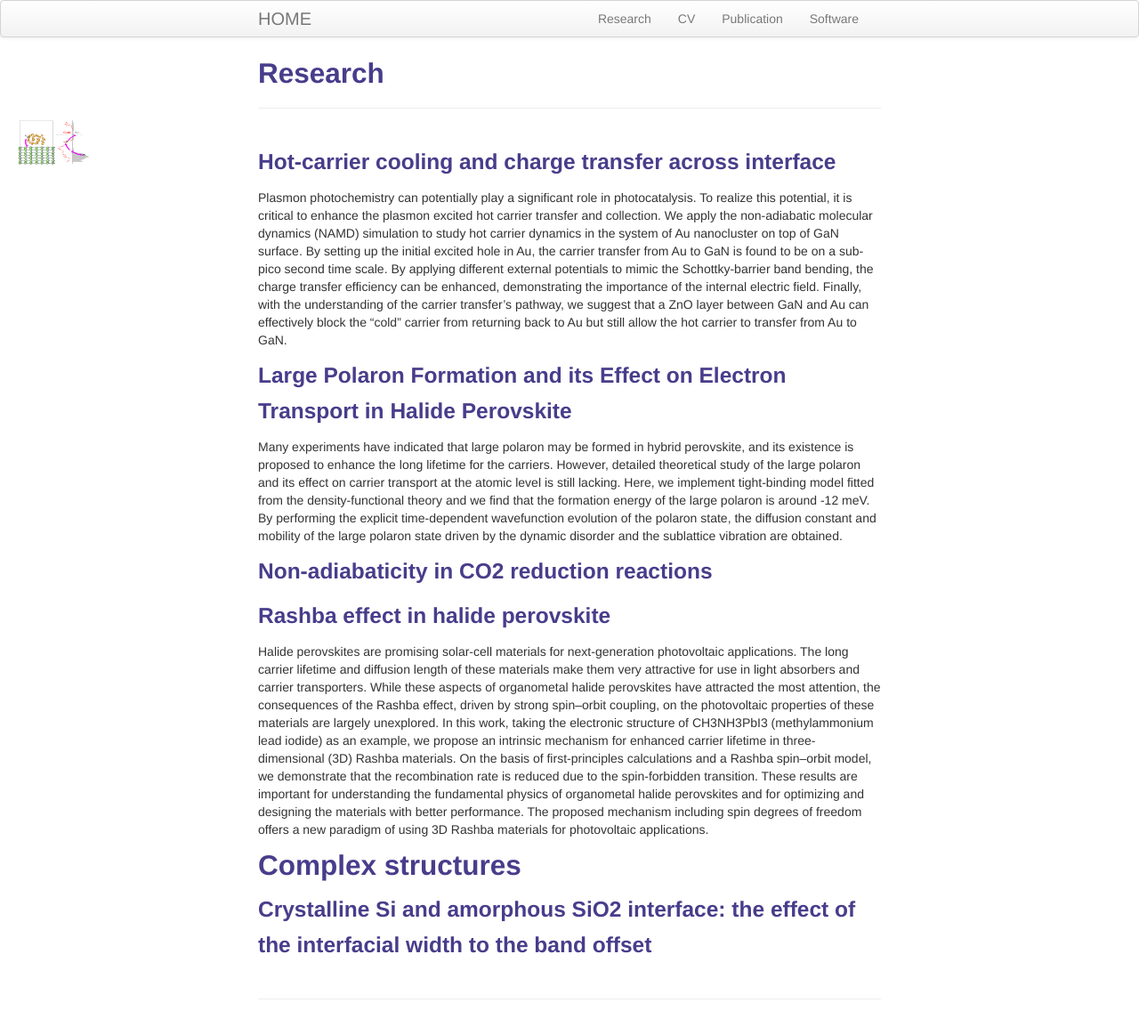
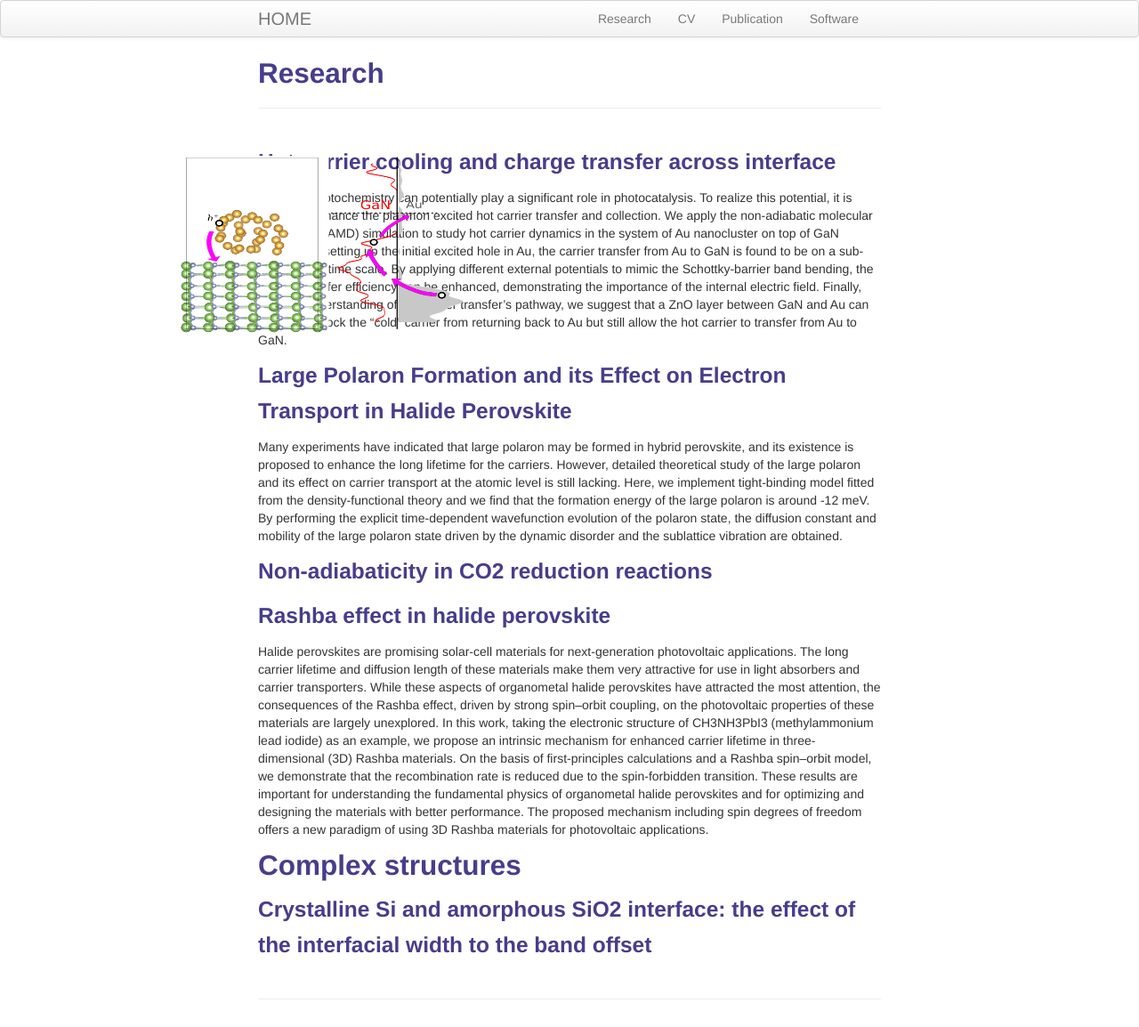
Before and after one commit to zhengfann/web, a Jekyll site: the page built from pages/research.md, in a window 1280 px wide. Shown: the whole page at 89% size. Built offline with Jekyll 4.4.1, drawn with Linux system fonts in a browser that asks for light colours.

Commit message:
test figure

```diff
--- a/pages/research.md
+++ b/pages/research.md
@@ -6,7 +6,7 @@ description: Fan Zheng's research
 
 ### Hot-carrier cooling and charge transfer across interface
 
-<IMG STYLE="position:absolute; TOP:135px; LEFT:20px; WIDTH:80px; HEIGHT:50px" SRC="GaN.png">
+<IMG STYLE="position:absolute; TOP:175px; LEFT:200px; WIDTH:320px; HEIGHT:200px" SRC="GaN.png">
 
 Plasmon photochemistry can potentially play a significant role in photocatalysis.
 To realize this potential, it is critical to enhance the plasmon excited hot
```
